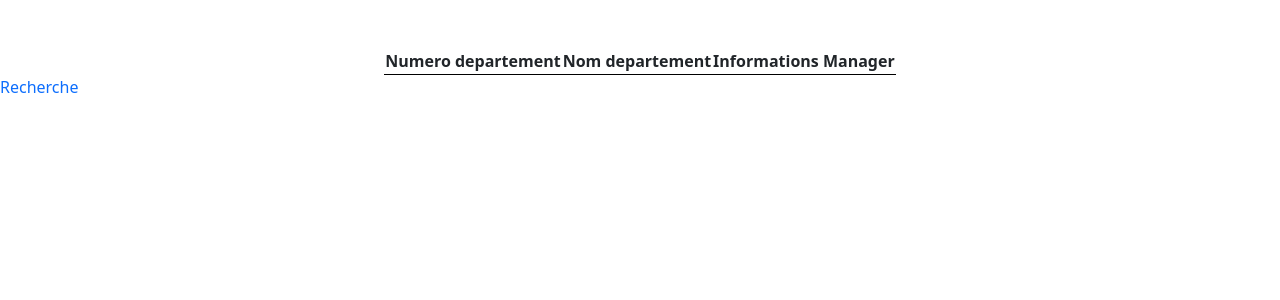
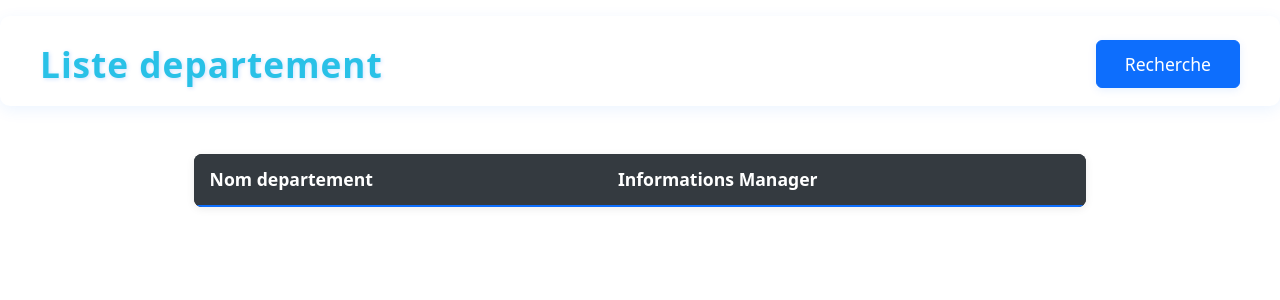
Before and after one commit to HasinaSydney/Syd-sy-Mimi, a PHP site: page /pages/index.php in a window 1280 px wide. Shown: the top 300 px of the page. Run offline with PHP 8.4, Linux system fonts and the light colour scheme; data that the repository does not hold is empty.

Commit message:
Temporaire

```diff
--- a/pages/index.php
+++ b/pages/index.php
@@ -10,11 +10,11 @@ $departements = getDepartement();
 <head>
     <meta charset="UTF-8">
     <meta name="viewport" content="width=device-width, initial-scale=1.0">
-    <link href="../assets/bootstrap/css/bootstrap.min.css" rel="stylesheet">
+    <!-- <link href="../assets/bootstrap/css/bootstrap.min.css" rel="stylesheet">: -->
     <title>Liste departements</title>
-    <link href="bootstrap/css/bootstrap.min.css" rel="stylesheet">
+    <link href="../bootstrap/css/bootstrap.min.css" rel="stylesheet">
     <link rel="stylesheet" href="index.css">
-    <script src="bootstrap/js/bootstrap.bundle.min.js"></script>
+    <script src="../bootstrap/js/bootstrap.bundle.min.js"></script>
 </head>
 
 <style>
@@ -22,32 +22,93 @@ $departements = getDepartement();
     margin: 0 auto;
     border-collapse: collapse;
     text-align: left;
+    width: 80%;
+    background-color: #212529; /* Couleur sombre Bootstrap */
+    color: #fff;
+    border-radius: 8px;
+    overflow: hidden;
+    box-shadow: 0 2px 8px rgba(0,0,0,0.08);
 }
 
 .tableau thead th {
     font-weight: bold;
     text-align: left;
-        border-bottom: 1px solid black;
-
+    border-bottom: 2px solid #0d6efd; /* Bleu Bootstrap */
+    background-color: #343a40;
+    padding: 12px 16px;
+    font-size: 1.1em;
 }
 
 .tableau tbody td {
-        border-bottom: 1px solid #ddd;
+    border-bottom: 1px solid #444;
+    padding: 10px 16px;
+    vertical-align: middle;
+}
+
+
+
+.tableau tbody tr:hover {
+    background-color: #495057;
+    transition: background 0.2s;
 }
 
 a {
     text-decoration: none;
+    color: #dab7b0;
+    font-weight: 500;
+    transition: color 0.2s;
+}
+a:hover {
+    color: #66b3ff;
+    text-decoration: underline;
+}
+header.d-flex {
+    align-items: center;
+    /* background: linear-gradient(90deg, #343a40 60%, #0d6efd 100%); */
+    color: #fff;
+    padding: 24px 40px 18px 40px;
+    border-radius: 10px;
+    margin-bottom: 32px;
+    box-shadow: 0 4px 16px rgba(13,110,253,0.08);
+}
+
+header.d-flex h1 {
+    margin: 0;
+    font-size: 2.2rem;
+    font-weight: 700;
+    letter-spacing: 1px;
+     color:#29c1e7;
+    text-shadow: 1px 1px 4px #0d6efd33;
+}
+
+header.d-flex a.btn {
+    font-size: 1.1rem;
+    font-weight: 500;
+    padding: 10px 28px;
+    border-radius: 6px;
+    box-shadow: 0 2px 8px rgba(13,110,253,0.10);
+    /* transition: background 0.2s, color 0.2s; */
+}
+
+header.d-flex a.btn:hover {
+    background: #fff;
+    color: #0d6efd;
+    border: 1px solid #0d6efd;
+    text-decoration: none;
 }
 
 </style>
-
+<header class="d-flex justify-content-between mt-3">
+    <h1>Liste departement</h1>
+     <a class="btn btn-primary" href="recherche.php">Recherche</a>
+</header>
 <body>
 
     <div class="container mt-5">
         <table class="tableau">
             <thead class="table-dark">
                 <thead>
-                    <th scope="col">Numero departement</th>
+
                     <th scope="col">Nom departement</th>
                     <th scope="col">Informations Manager</th>
                 </thead>
@@ -61,8 +122,8 @@ $departements = getDepartement();
                     $currentManager = getCurrentManager($numero_dept);
                     ?>
                     <tbody>
-                        <td><a href="employes.php?dept_no=<?php echo $numero_dept; ?>"><?php echo $numero_dept; ?></a></td>
-                        <td><?php echo $nom_dept; ?></td>
+                        <td><a href="employes.php?dept_name=<?php echo $nom_dept; ?>"><?php echo $nom_dept; ?></a></td>
+                        <!-- <td><?php echo $nom_dept; ?></td> -->
                         <td><?php echo $currentManager['first_name']; ?></td>
                     </tbody>
 
@@ -71,7 +132,7 @@ $departements = getDepartement();
             </tbody>
         </table>
     </div>
-   <p><a class="link-offset-2 link-underline link-underline-opacity-0" href="recherche.php">Recherche</a></p>
+
 </body>
 
 </html>
```
Also changed, not shown: inc/function.php (+33 -23 lines), pages/employes.php (+14 -10 lines), pages/fiche.php (+36 -29 lines), pages/recherche.php (+4 -4 lines), pages/resultat.php (+12 -5 lines), pages/traitement.php (+38 -8 lines). Lines whose indentation alone changed are shown as unchanged.
